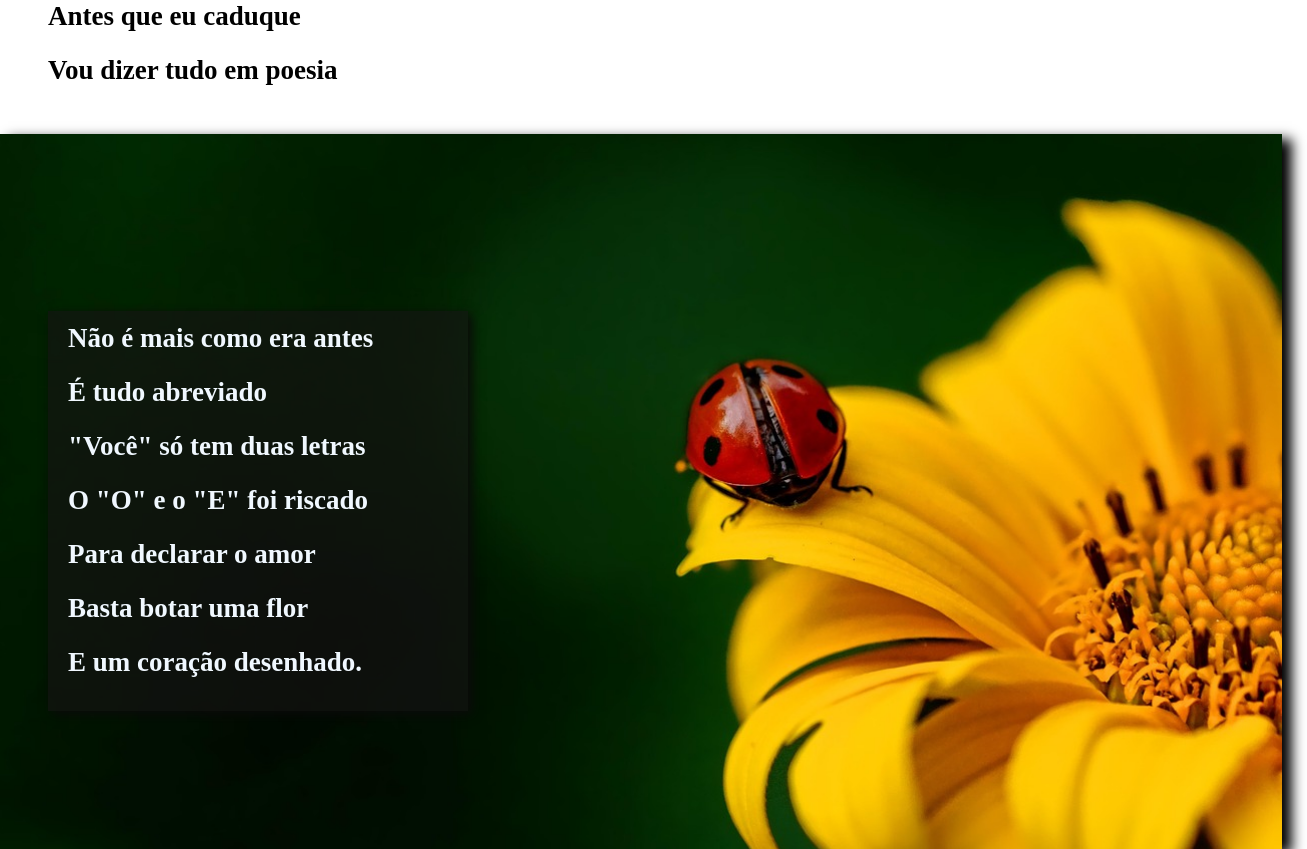
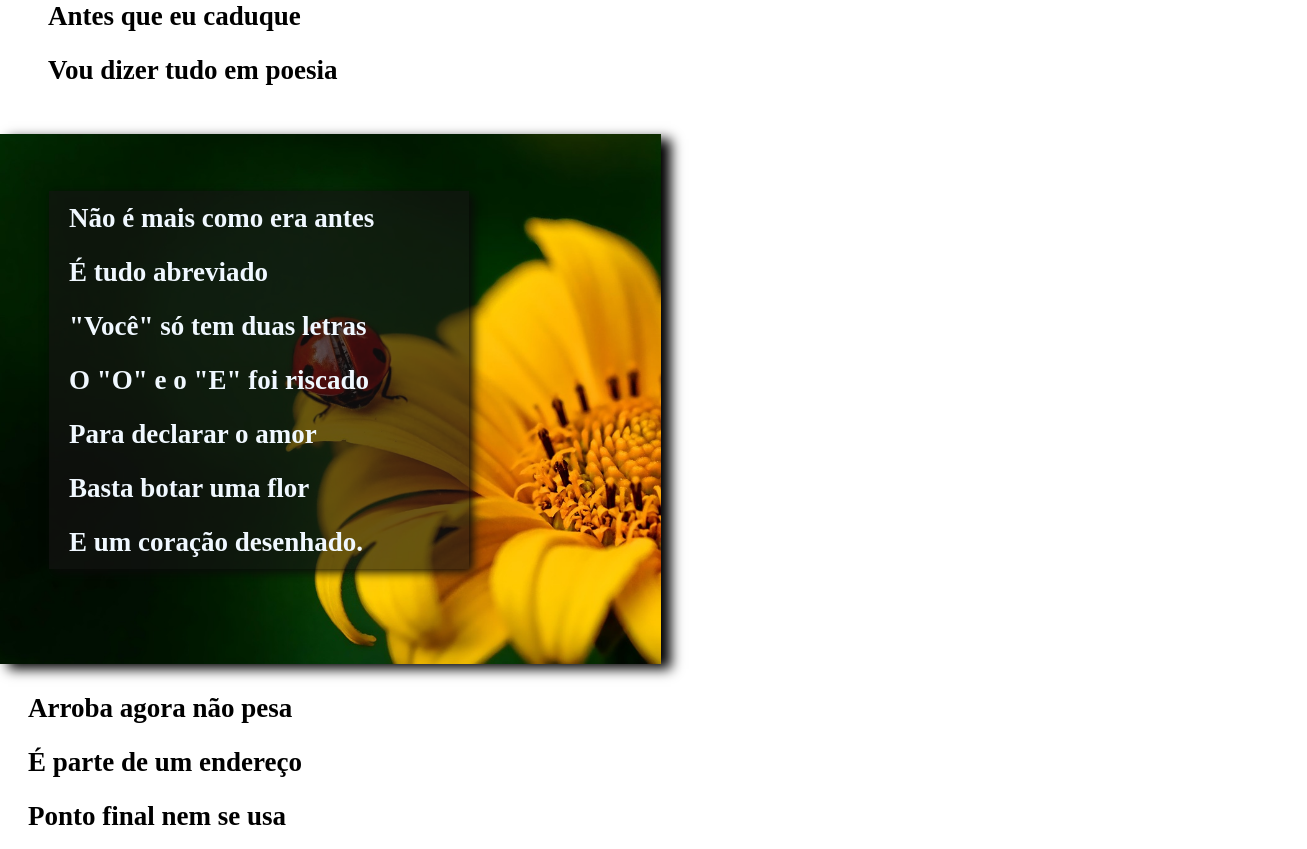
Before and after one commit to andremiquilino/projeto-cordel, a plain HTML site: page index.html in a window 1280 px wide. Shown: the part 520-1369 px from the top of the page, 1307 px wide, since content can reach past the window. Drawn offline with Linux system fonts and the light colour scheme.

Commit message:
ajeitar rolamento lateral

```diff
--- a/style.css
+++ b/style.css
@@ -12,7 +12,7 @@ main{
     text-align: center;
     font-family: var(--fonte-destaque);
     padding: 1px;
-    margin: -35px;
+    margin: -35px 4px -35px 4px;
     font-size: 35px;
 }
 nav{
@@ -25,13 +25,14 @@ header{
     background-image: url(imagens/cordel.jpg);
     background-size: cover;
     background-attachment: fixed;
-    height: 70vh;
+    max-height: 69vh;
+    max-width: 76.5vh;
     background-position: right center;
     margin: -10px;
-    padding: 5px;
+    padding-top: 30px;
     font-size: 27px;
-    padding-left: 50px;
-    padding-top: 150px;
+    padding-left: 51px;
+    padding-bottom: 68px;
     box-shadow: 10px 5px 12px black;
 }
 main a{
@@ -67,18 +68,19 @@ p{
 }
 header p{
     background-color: rgba(21, 19, 19, 0.64);
-    width: 400px;
-    height: 400px;
+    max-width:400px;
+    max-height: 400px;
     box-shadow: 4px 3px 10px rgb(11, 10, 10);
 }
 div.img{
     background-image: url(imagens/background002.jpg);
-    height: 70vh;
+    height: 69vh;
     background-size: cover;
     background-attachment: fixed;
     padding-right: 10px;
     margin: -10px;
     background-position: right center;
+    max-width: 74vh;
     padding-top: 81px;
     padding-left: 54px;
     box-shadow: 10px 5px 12px black;
```
